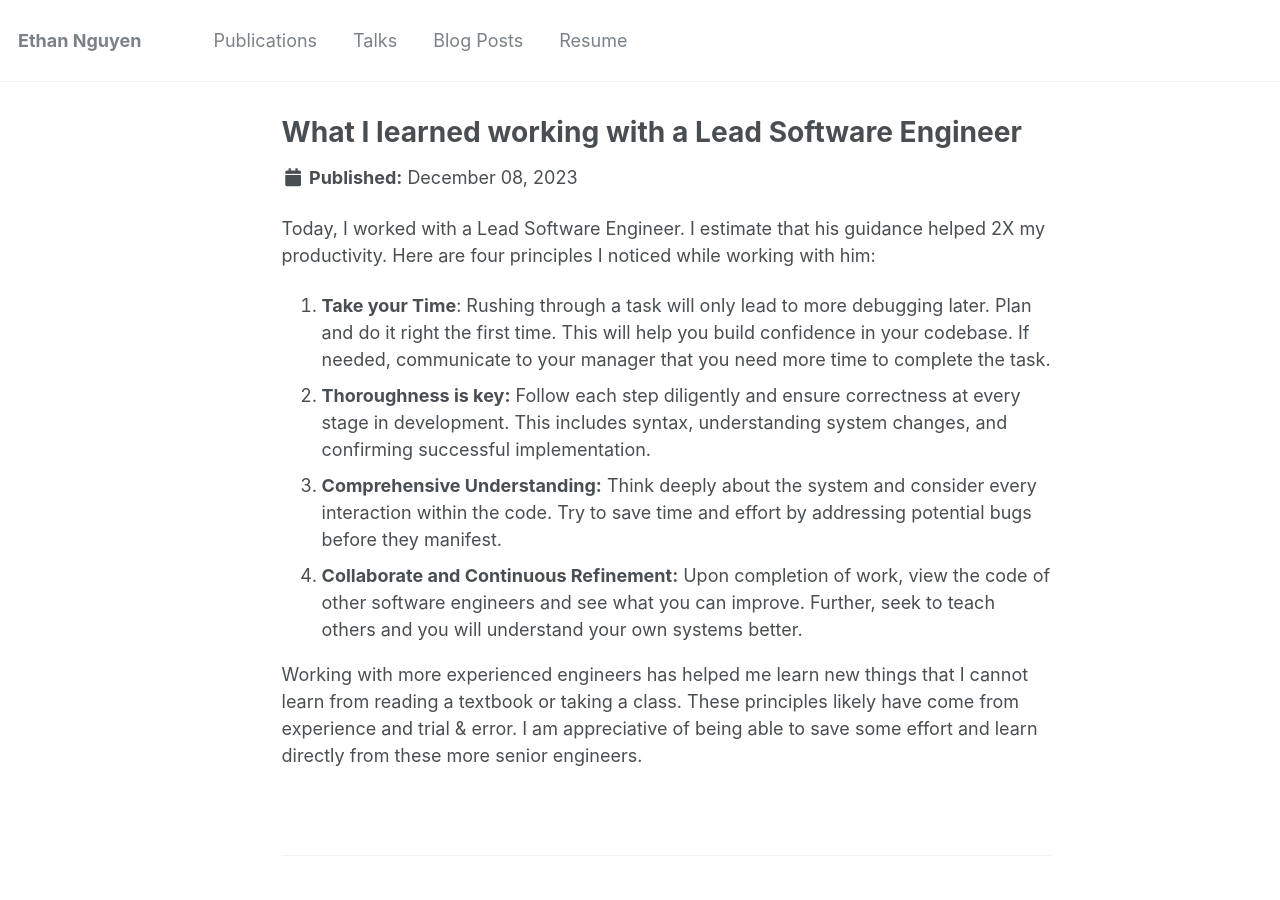
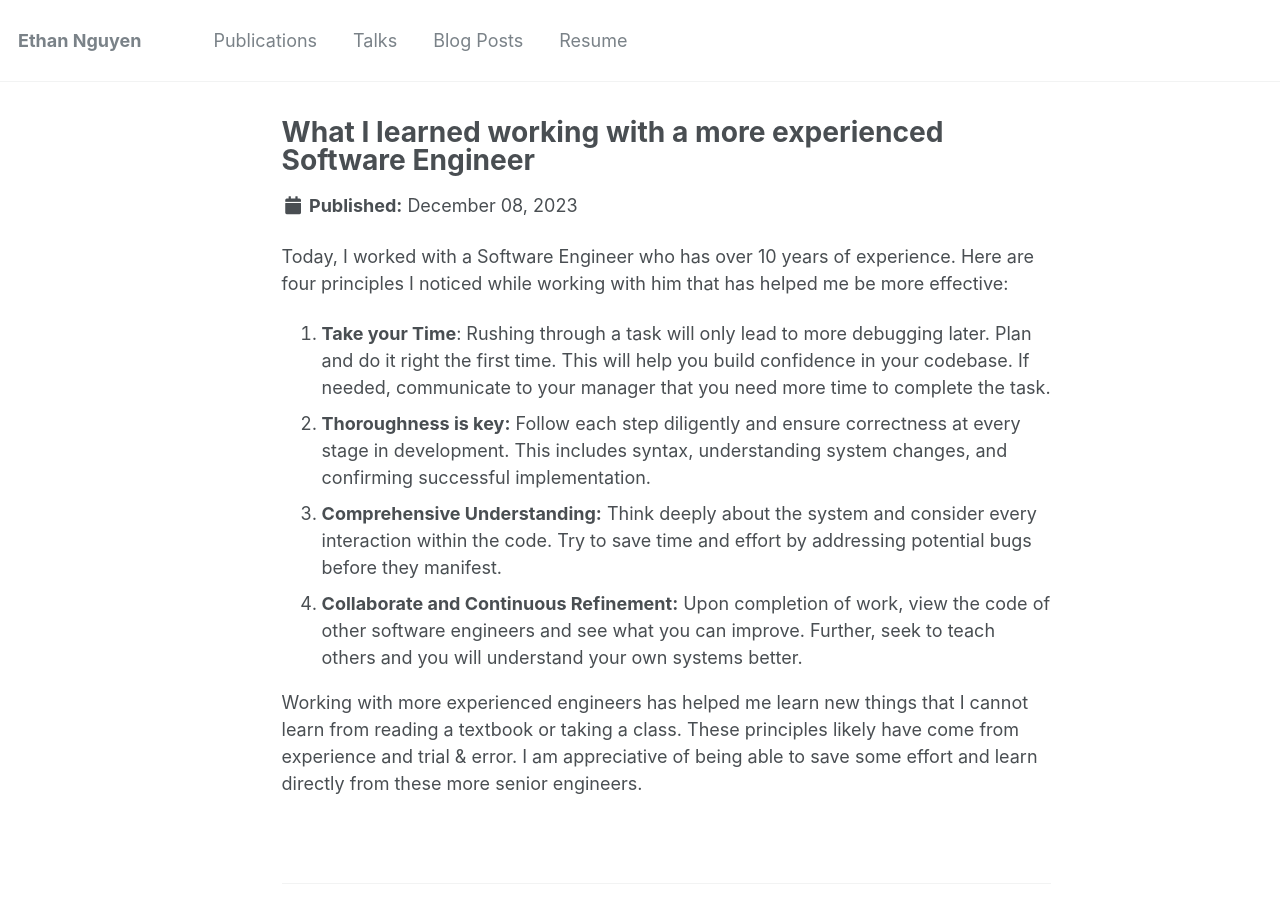
Before and after one commit to EthanHNguyen/ethanhnguyen.github.io, a Jekyll site: the page built from _posts/2023-12-08-what-i-learned.md, in a window 1280 px wide and 900 px high. Built offline with Jekyll 4.4.1, drawn with Linux system fonts in a browser that asks for light colours.

Commit message:
update what i learned

```diff
--- a/_posts/2023-12-08-what-i-learned.md
+++ b/_posts/2023-12-08-what-i-learned.md
@@ -1,5 +1,5 @@
 ---
-title: 'What I learned working with a Lead Software Engineer'
+title: 'What I learned working with a more experienced Software Engineer'
 date: 2023-12-08
 permalink: /posts/2023/12/08/what-i-learned/
 tags:
@@ -7,7 +7,7 @@ header:
     teaser: false
 ---
 
-Today, I worked with a Lead Software Engineer. I estimate that his guidance helped 2X my productivity. Here are four principles I noticed while working with him:
+Today, I worked with a Software Engineer who has over 10 years of experience. Here are four principles I noticed while working with him that has helped me be more effective:
 
 1. **Take your Time**: Rushing through a task will only lead to more debugging later. Plan and do it right the first time. This will help you build confidence in your codebase. If needed, communicate to your manager that you need more time to complete the task.
 1. **Thoroughness is key:** Follow each step diligently and ensure correctness at every stage in development. This includes syntax, understanding system changes, and confirming successful implementation.
```
